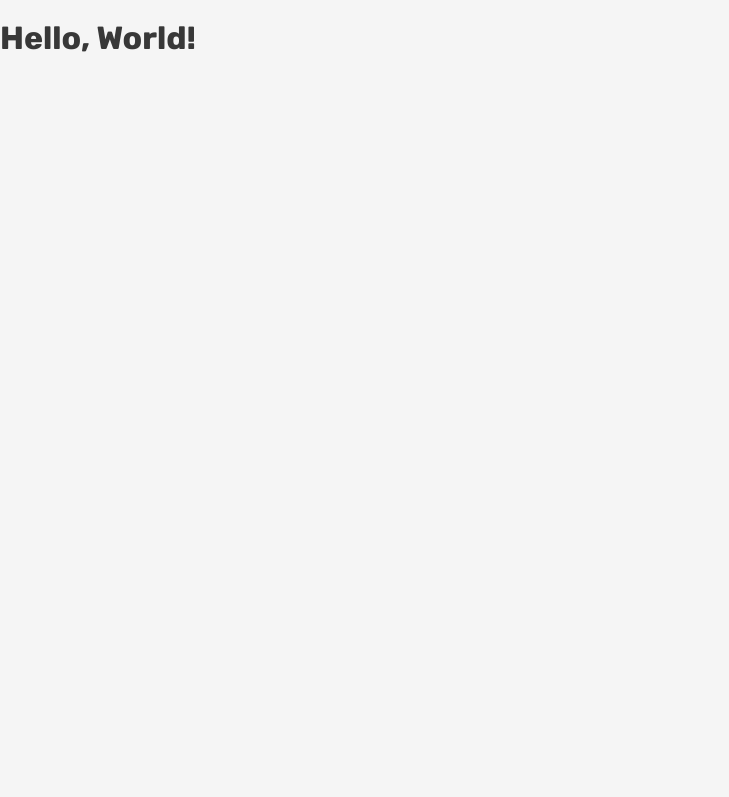
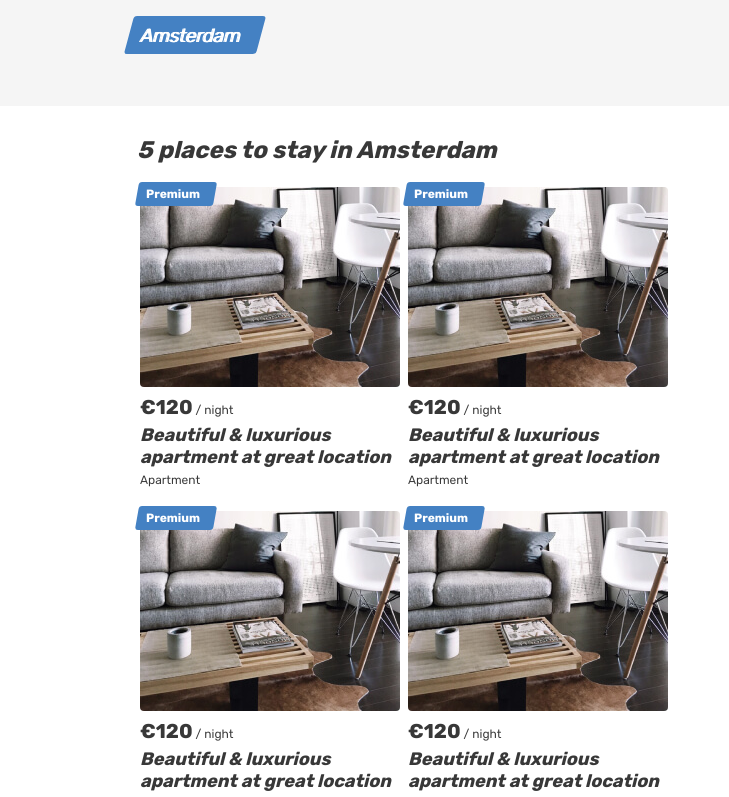
Before and after one commit to Gapur06/my-project-six, a React (Vite) app: page / in a window 1280 px wide. Shown: the top 797 px of the page, without its empty margins (0-729 px from the left). Built offline with nearby package versions, Linux system fonts and the light colour scheme.

Commit message:
Add routing

```diff
--- a/package.json
+++ b/package.json
@@ -20,7 +20,7 @@
     "react-dom": "18.2.0",
     "react-helmet-async": "1.3.0",
     "react-redux": "8.1.3",
-    "react-router-dom": "6.16.0"
+    "react-router-dom": "^6.16.0"
   },
   "devDependencies": {
     "@jedmao/redux-mock-store": "3.0.5",
--- /dev/null
+++ b/src/components/app/app.tsx
@@ -0,0 +1,35 @@
+import { BrowserRouter, Route, Routes } from 'react-router-dom';
+import MainPage from '../main-page/main-page';
+import LoginPage from '../../pages/login-page/login-page';
+import FavoritesPage from '../../pages/favorites-page/favorites-page';
+import OfferPage from '../../pages/offer-page/offer-page';
+import NotFoundPage from '../../pages/not-found-page/not-found-page';
+import PrivateRoute from '../private-route/private-route';
+
+type AppProps = {
+  offersCount: number;
+};
+
+function App({ offersCount }: AppProps): JSX.Element {
+  const isAuthorized = false;
+
+  return (
+    <BrowserRouter>
+      <Routes>
+        <Route path="/" element={<MainPage offersCount={offersCount} />} />
+        <Route path="/login" element={<LoginPage />} />
+        <Route
+          path="/favorites"
+          element={
+            <PrivateRoute isAuthorized={isAuthorized}>
+              <FavoritesPage />
+            </PrivateRoute>
+          }
+        />
+        <Route path="/offer/:id" element={<OfferPage />} />
+        <Route path="*" element={<NotFoundPage />} />
+      </Routes>
+    </BrowserRouter>
+  );
+}
+export default App;
--- /dev/null
+++ b/src/components/main-page/main-page.tsx
@@ -0,0 +1,43 @@
+import OfferCard from '../offer-card/offer-card';
+
+type MainPageProps = {
+  offersCount: number;
+};
+
+function MainPage({offersCount}: MainPageProps): JSX.Element {
+  return (
+    <main className="page__main page__main--index">
+      <h1 className="visually-hidden">Cities</h1>
+
+      <div className="tabs">
+        <section className="locations container">
+          <ul className="locations__list tabs__list">
+            <li className="locations__item">
+              <a className="locations__item-link tabs__item tabs__item--active" href="#">
+                <span>Amsterdam</span>
+              </a>
+            </li>
+          </ul>
+        </section>
+      </div>
+
+      <div className="cities">
+        <div className="cities__places-container container">
+          <section className="cities__places places">
+            <h2 className="visually-hidden">Places</h2>
+
+            <b className="places__found">{offersCount} places to stay in Amsterdam</b>
+
+            <div className="cities__places-list places__list tabs__content">
+              {Array.from({length: offersCount}).map(() => (
+                <OfferCard key={crypto.randomUUID()} />
+              ))}
+            </div>
+          </section>
+        </div>
+      </div>
+    </main>
+  );
+}
+
+export default MainPage;
--- /dev/null
+++ b/src/components/offer-card/offer-card.tsx
@@ -0,0 +1,38 @@
+function OfferCard(): JSX.Element {
+  return (
+    <article className="cities__card place-card">
+      <div className="place-card__mark">
+        <span>Premium</span>
+      </div>
+
+      <div className="cities__image-wrapper place-card__image-wrapper">
+        <a href="#">
+          <img
+            className="place-card__image"
+            src="img/apartment-01.jpg"
+            width="260"
+            height="200"
+            alt="Place image"
+          />
+        </a>
+      </div>
+
+      <div className="place-card__info">
+        <div className="place-card__price-wrapper">
+          <div className="place-card__price">
+            <b className="place-card__price-value">€120</b>
+            <span className="place-card__price-text"> / night</span>
+          </div>
+        </div>
+
+        <h2 className="place-card__name">
+          <a href="#">Beautiful & luxurious apartment at great location</a>
+        </h2>
+
+        <p className="place-card__type">Apartment</p>
+      </div>
+    </article>
+  );
+}
+
+export default OfferCard;
--- /dev/null
+++ b/src/components/private-route/private-route.tsx
@@ -0,0 +1,12 @@
+import { Navigate } from 'react-router-dom';
+
+type PrivateRouteProps = {
+  children: JSX.Element;
+  isAuthorized: boolean;
+};
+
+function PrivateRoute({ children, isAuthorized }: PrivateRouteProps): JSX.Element {
+  return isAuthorized ? children : <Navigate to="/login" />;
+}
+
+export default PrivateRoute;
--- a/src/index.tsx
+++ b/src/index.tsx
@@ -1,5 +1,8 @@
 import React from 'react';
 import ReactDOM from 'react-dom/client';
+import App from './components/app/app';
+
+const offersCount = 5;
 
 const root = ReactDOM.createRoot(
   document.getElementById('root') as HTMLElement
@@ -7,6 +10,6 @@ const root = ReactDOM.createRoot(
 
 root.render(
   <React.StrictMode>
-    <h1>Hello, World!</h1>
+    <App offersCount={offersCount} />
   </React.StrictMode>
 );
--- /dev/null
+++ b/src/pages/favorites-page/favorites-page.tsx
@@ -0,0 +1,5 @@
+function FavoritesPage(): JSX.Element {
+  return <h1>Favorites page</h1>;
+}
+
+export default FavoritesPage;
--- /dev/null
+++ b/src/pages/login-page/login-page.tsx
@@ -0,0 +1,5 @@
+function LoginPage(): JSX.Element {
+  return <h1>Login page</h1>;
+}
+
+export default LoginPage;
--- /dev/null
+++ b/src/pages/not-found-page/not-found-page.tsx
@@ -0,0 +1,12 @@
+import { Link } from 'react-router-dom';
+
+function NotFoundPage(): JSX.Element {
+  return (
+    <main>
+      <h1>404 Not Found</h1>
+      <Link to="/">Вернуться на главную</Link>
+    </main>
+  );
+}
+
+export default NotFoundPage;
--- /dev/null
+++ b/src/pages/offer-page/offer-page.tsx
@@ -0,0 +1,5 @@
+function OfferPage(): JSX.Element {
+  return <h1>Offer page</h1>;
+}
+
+export default OfferPage;
```
Also changed, not shown: 1 other file (tests, documents, lock files or other folders).
